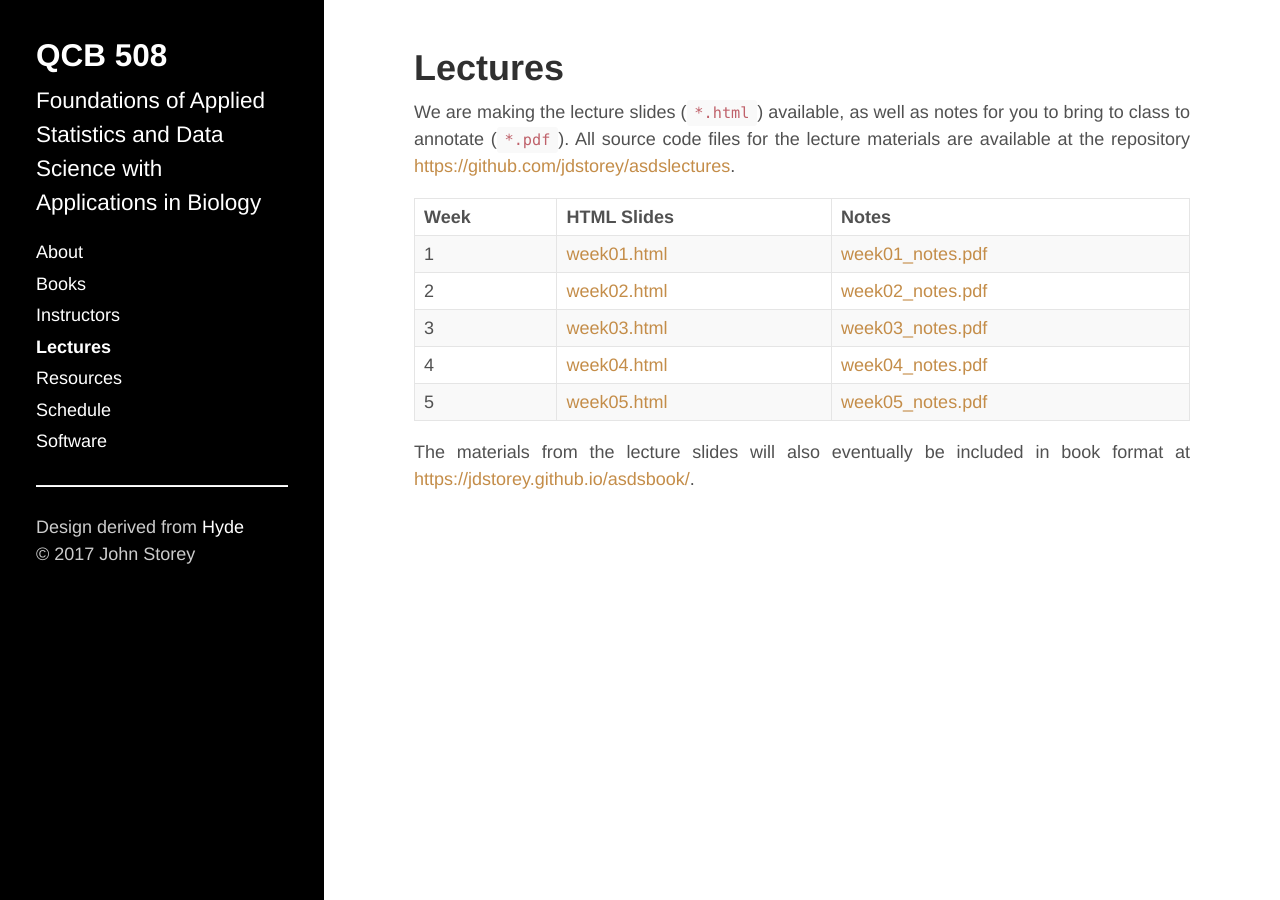
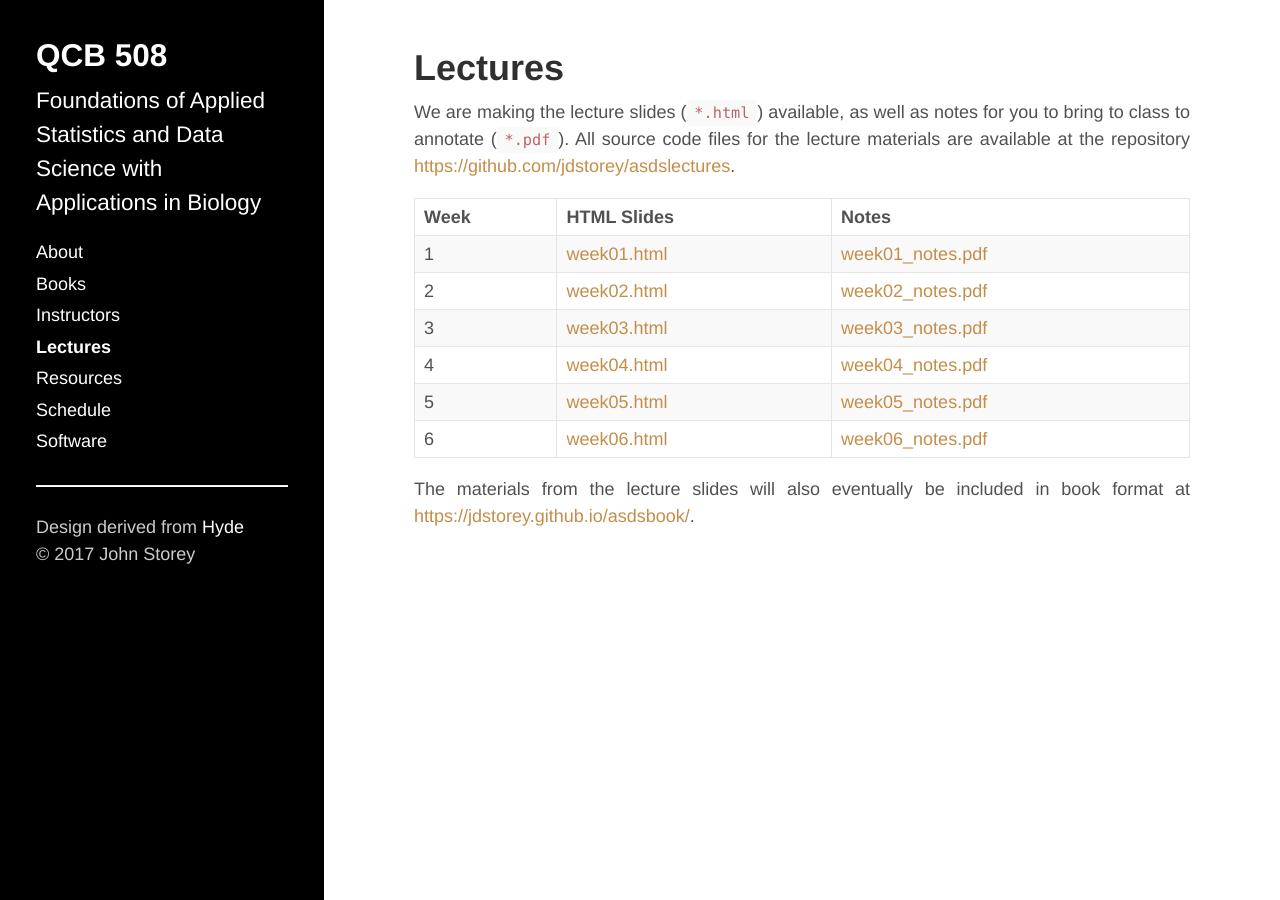
Before and after one commit to jdstorey/asdscourse2019, a Jekyll site: the page built from docs/lectures.md, in a window 1280 px wide. Built offline with Jekyll 4.4.1, drawn with Linux system fonts in a browser that asks for light colours.

Commit message:
Week 6 lecture materials.

```diff
--- a/docs/lectures.md
+++ b/docs/lectures.md
@@ -13,6 +13,7 @@ Week | HTML Slides | Notes
 3 | [week03.html](https://jdstorey.github.io/asdslectures/week03.html) | [week03_notes.pdf](https://jdstorey.github.io/asdslectures/week03_notes.pdf)
 4 | [week04.html](https://jdstorey.github.io/asdslectures/week04.html) | [week04_notes.pdf](https://jdstorey.github.io/asdslectures/week04_notes.pdf)
 5 | [week05.html](https://jdstorey.github.io/asdslectures/week05.html) | [week05_notes.pdf](https://jdstorey.github.io/asdslectures/week05_notes.pdf)
+6 | [week06.html](https://jdstorey.github.io/asdslectures/week06.html) | [week06_notes.pdf](https://jdstorey.github.io/asdslectures/week06_notes.pdf)
 
 
 The materials from the lecture slides will also eventually be included in book format at [https://jdstorey.github.io/asdsbook/](https://jdstorey.github.io/asdsbook/).
```
